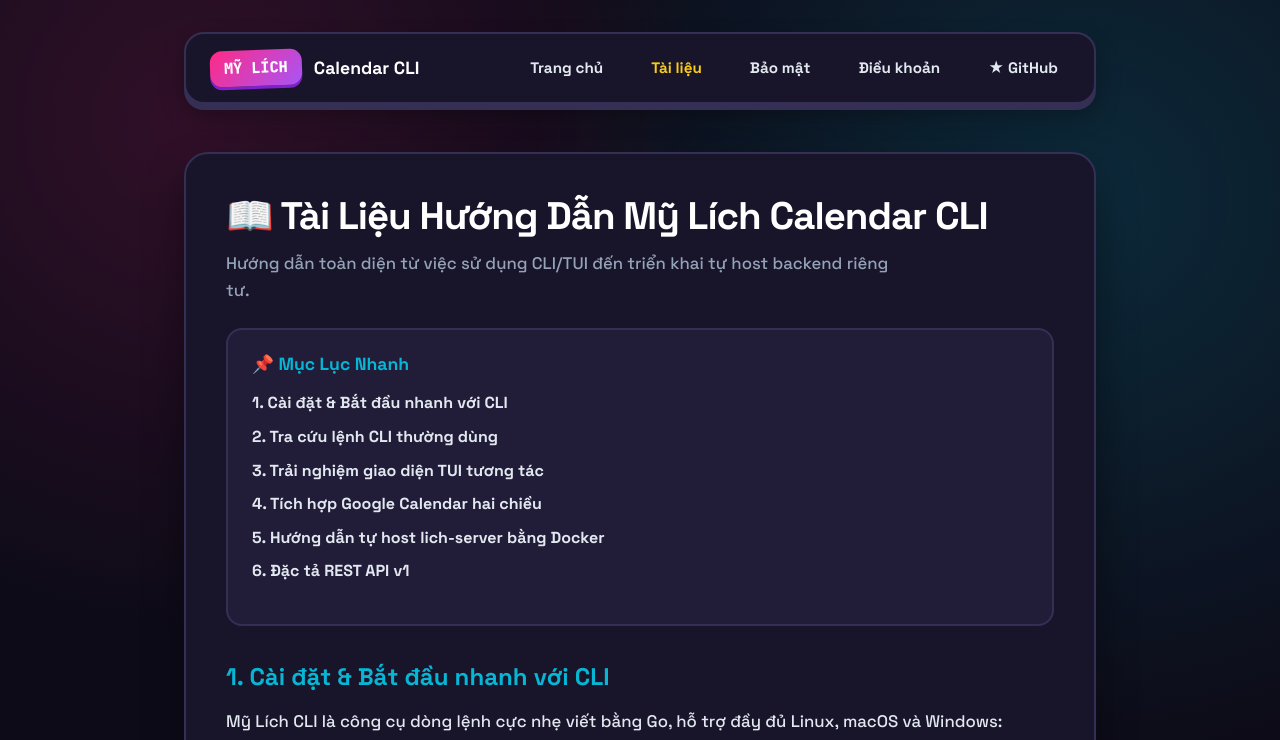
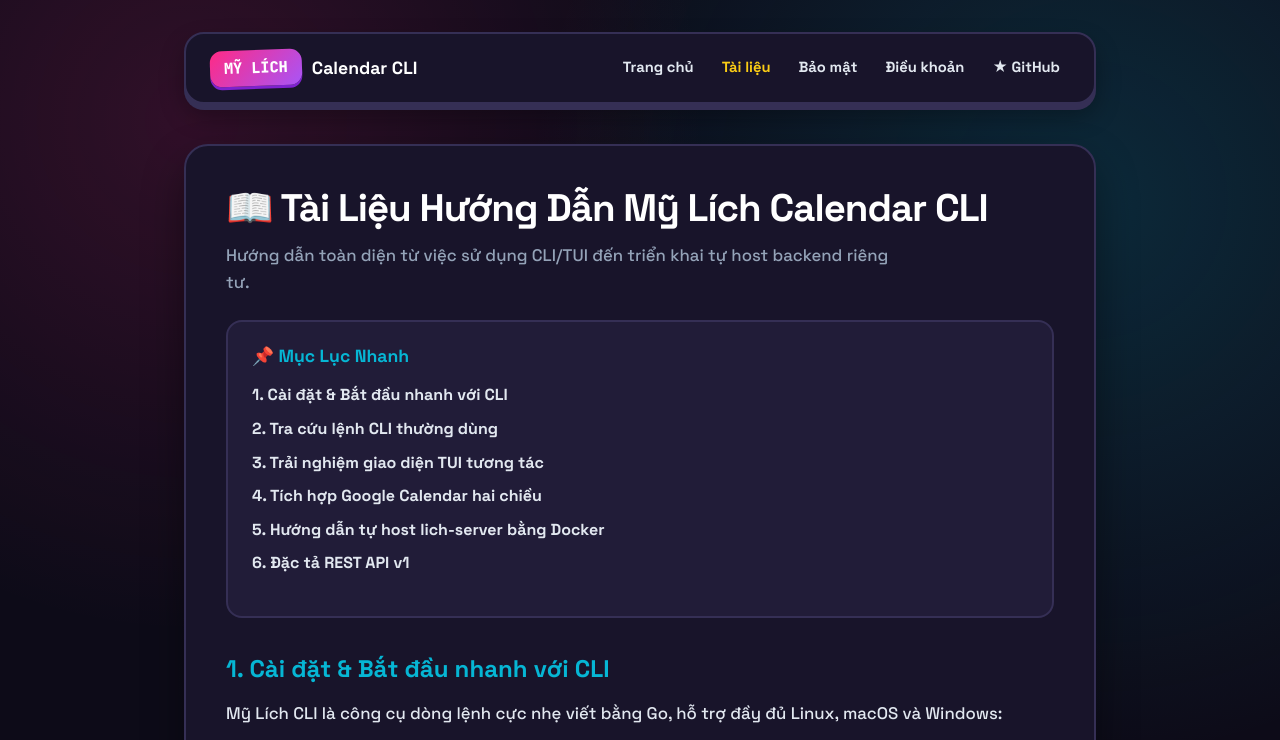
Before and after one commit to spiderdev-vn/mylich, a website: page lich-server/public/docs.html in a window 1280 px wide. Shown: the top 740 px of the page. Drawn offline with Linux system fonts and the light colour scheme.

Commit message:
fix(web): prevent header wrapping breaks and place Purpose section on top [skip ci]

```diff
--- a/lich-server/public/docs.html
+++ b/lich-server/public/docs.html
@@ -83,7 +83,7 @@
     <header>
       <a href="/" class="logo">
         <span class="logo-badge">MỸ LÍCH</span>
-        <span style="font-size: 1.1rem; font-weight: 800; color: #fff;">Calendar CLI</span>
+        <span class="logo-text">Calendar CLI</span>
       </a>
       <nav>
         <a href="/">Trang chủ</a>
--- a/lich-server/public/style.css
+++ b/lich-server/public/style.css
@@ -45,22 +45,26 @@
   display: flex;
   justify-content: space-between;
   align-items: center;
+  flex-wrap: wrap;
+  gap: 16px;
   padding: 16px 24px;
   background: var(--surface);
   border: 2px solid var(--border);
   border-radius: 20px;
   box-shadow: 0 6px 0 var(--border), 0 12px 24px rgba(0,0,0,0.3);
-  margin-bottom: 48px;
+  margin-bottom: 40px;
 }
 
 .logo {
   display: flex;
   align-items: center;
-  gap: 12px;
+  gap: 10px;
   font-weight: 800;
-  font-size: 1.4rem;
+  font-size: 1.15rem;
   color: var(--text-heading);
   text-decoration: none;
+  white-space: nowrap;
+  flex-shrink: 0;
 }
 
 .logo-badge {
@@ -76,15 +80,29 @@
   display: inline-block;
 }
 
+.logo-text {
+  font-size: 1.1rem;
+  font-weight: 800;
+  color: #ffffff;
+  white-space: nowrap;
+}
+
+nav {
+  display: flex;
+  align-items: center;
+  gap: 8px;
+  flex-wrap: wrap;
+}
+
 nav a {
   color: var(--text);
   text-decoration: none;
-  margin-left: 20px;
   font-weight: 700;
-  font-size: 0.95rem;
+  font-size: 0.92rem;
   transition: all 0.2s;
-  padding: 6px 12px;
+  padding: 6px 10px;
   border-radius: 8px;
+  white-space: nowrap;
 }
 
 nav a:hover {
```
Also changed, not shown: lich-server/public/index.html (+33 -33 lines), lich-server/public/privacy.html (+1 -1 lines), lich-server/public/terms.html (+1 -1 lines).
